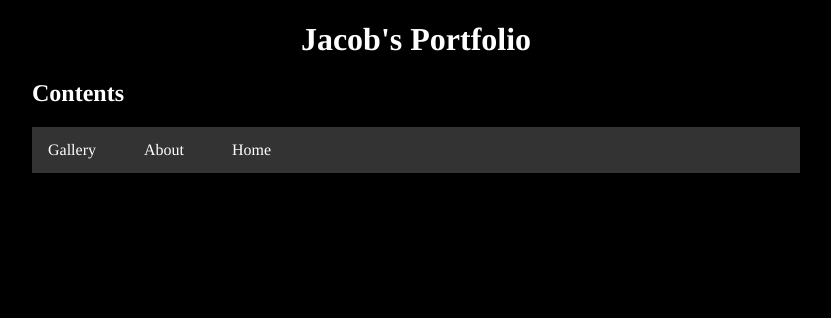
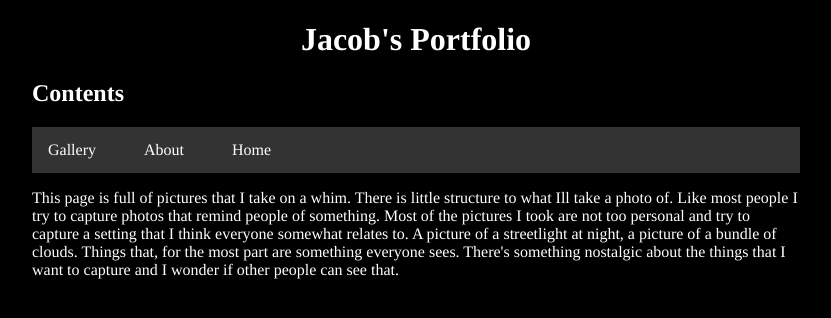
Before and after one commit to jcmacadam/Single, a plain HTML site: page about.html in a window 1280 px wide. Shown: the whole page, without its empty margins (224-1055 px from the left). Drawn offline with Linux system fonts and the light colour scheme.

Commit message:
Update about.html

```diff
--- a/about.html
+++ b/about.html
@@ -19,3 +19,5 @@
     <li><a href="index.html"> Home </a></li>
   </ul>
   </nav>
+
+<p> This page is full of pictures that I take on a whim. There is little structure to what Ill take a photo of. Like most people I try to capture photos that remind people of something. Most of the pictures I took are not too personal and try to capture a setting that I think everyone somewhat relates to. A picture of a streetlight at night, a picture of a bundle of clouds. Things that, for the most part are something everyone sees. There's something nostalgic about the things that I want to capture and I wonder if other people can see that.</p>
```
